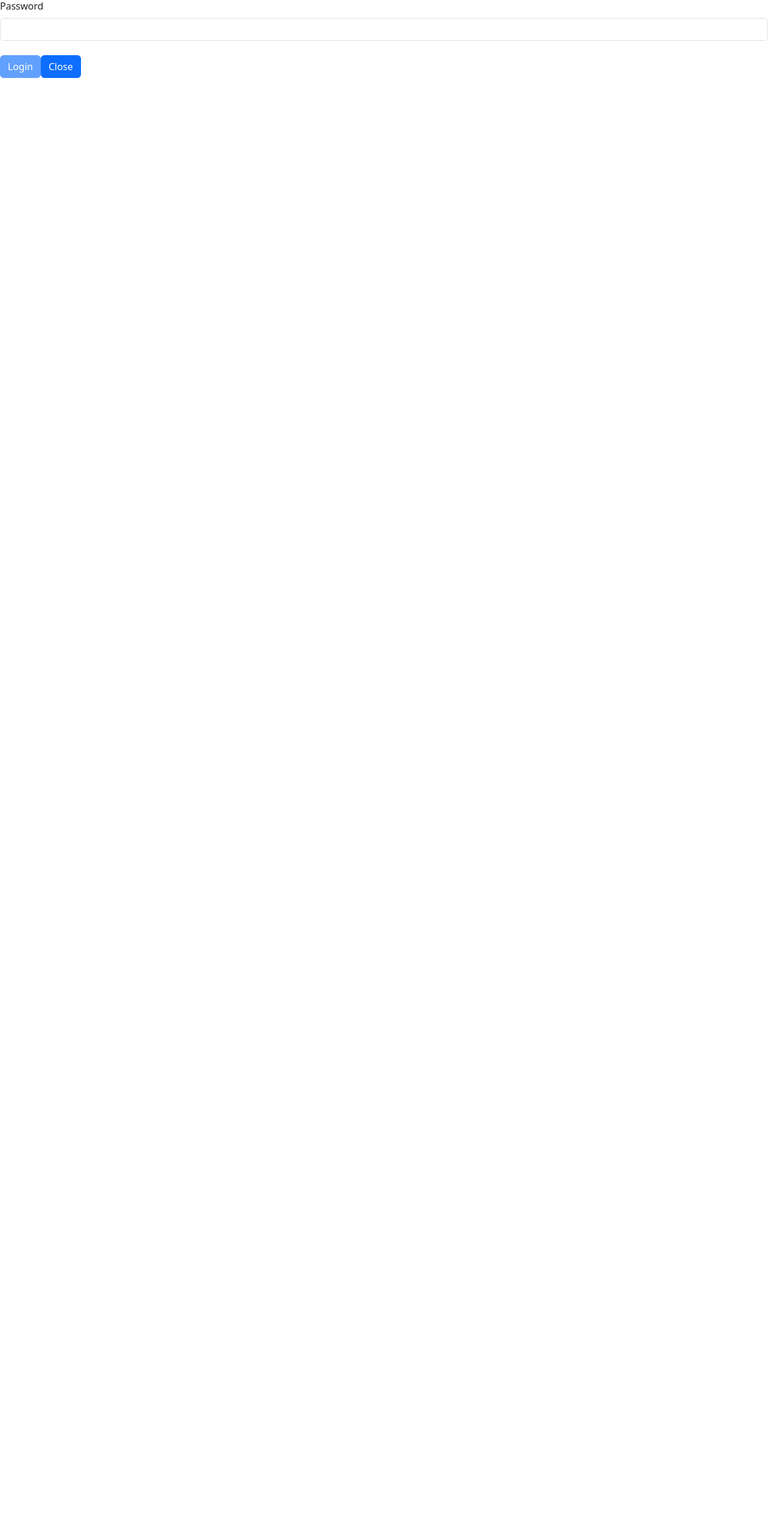
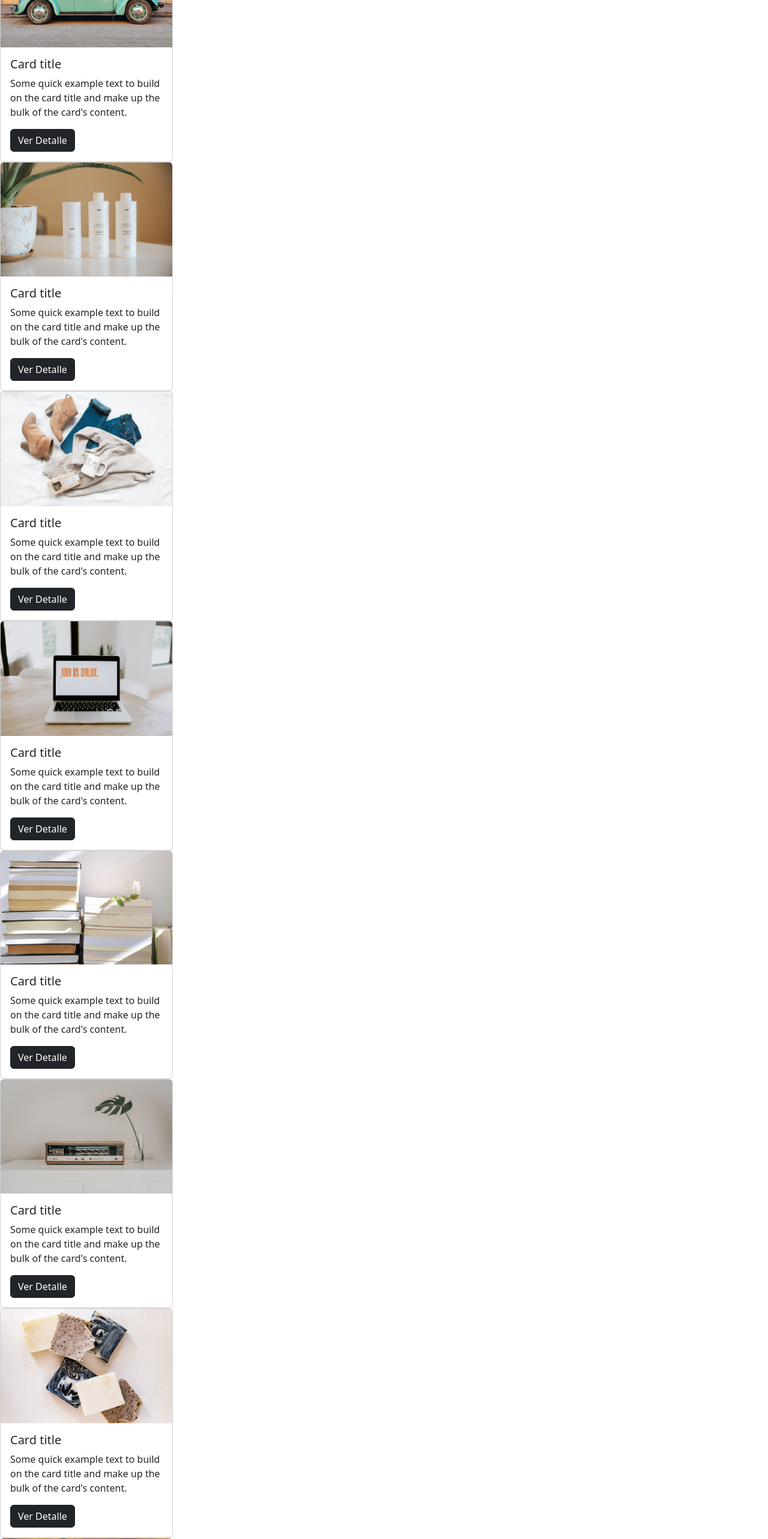
Before and after one commit to MontoyaPablo/ProyectoSegundoA-o, an Angular app in the folder frontend/retrueque/: page /login in a window 1280 px wide. Shown: the part 234-2800 px from the top of the page at 60% size. Before the commit the page ends 800 px from the top, so only its background shows below. Built offline with nearby package versions, Linux system fonts and the light colour scheme.

Commit message:
correcciones popUp

```diff
--- a/frontend/retrueque/src/app/app.component.html
+++ b/frontend/retrueque/src/app/app.component.html
@@ -3,7 +3,103 @@
 <app-nav>
   <app-login></app-login>
 </app-nav>
+    <!-- Seccion Productos  -->
+    <div class="seccion-productos margen-interno" id="seccion-productos">
+      <div class="seccion-catalogo">
+        <div class="seccion-catalogo-producto">
+          <div class="card" style="width: 18rem;">
+            <img src="../assets/images/auto.jpeg" class="card-img-top" alt="...">
+            <div class="card-body">
+              <h5 class="card-title">Card title</h5>
+              <p class="card-text">Some quick example text to build on the card title and make up the bulk of the card's
+                content.</p>
+              <a href="src/pages/posteo-producto.html" class="btn btn-dark">Ver Detalle</a>
+            </div>
+          </div>
+        </div>
+        <div class="seccion-catalogo-producto">
+          <div class="card" style="width: 18rem;">
+            <img src="../assets/images/shampoo.jpeg" class="card-img-top" alt="...">
+            <div class="card-body">
+              <h5 class="card-title">Card title</h5>
+              <p class="card-text">Some quick example text to build on the card title and make up the bulk of the card's
+                content.</p>
+              <a href="src/pages/posteo-producto.html" class="btn btn-dark">Ver Detalle</a>
+            </div>
+          </div>
+        </div>
+        <div class="seccion-catalogo-producto">
+          <div class="card" style="width: 18rem;">
+            <img src="../assets/images/ropa.jpeg" class="card-img-top" alt="...">
+            <div class="card-body">
+              <h5 class="card-title">Card title</h5>
+              <p class="card-text">Some quick example text to build on the card title and make up the bulk of the card's
+                content.</p>
+              <a href="src/pages/posteo-producto.html" class="btn btn-dark">Ver Detalle</a>
+            </div>
+          </div>
+        </div>
+        <div class="seccion-catalogo-producto">
+          <div class="card" style="width: 18rem;">
+            <img src="../assets/images/notebook.jpg" class="card-img-top" alt="...">
+            <div class="card-body">
+              <h5 class="card-title">Card title</h5>
+              <p class="card-text">Some quick example text to build on the card title and make up the bulk of the card's
+                content.</p>
+              <a href="src/pages/posteo-producto.html" class="btn btn-dark">Ver Detalle</a>
+            </div>
+          </div>
+        </div>
+        <div class="seccion-catalogo-producto">
+          <div class="card" style="width: 18rem;">
+            <img src="../assets/images/libros.jpg" class="card-img-top" alt="...">
+            <div class="card-body">
+              <h5 class="card-title">Card title</h5>
+              <p class="card-text">Some quick example text to build on the card title and make up the bulk of the card's
+                content.</p>
+              <a href="src/pages/posteo-producto.html" class="btn btn-dark">Ver Detalle</a>
+            </div>
+          </div>
+        </div>
+        <div class="seccion-catalogo-producto">
+          <div class="card" style="width: 18rem;">
+            <img src="../assets/images/disquera.jpg" class="card-img-top" alt="...">
+            <div class="card-body">
+              <h5 class="card-title">Card title</h5>
+              <p class="card-text">Some quick example text to build on the card title and make up the bulk of the card's
+                content.</p>
+              <a href="src/pages/posteo-producto.html" class="btn btn-dark">Ver Detalle</a>
+            </div>
+          </div>
+        </div>
+        <div class="seccion-catalogo-producto">
+          <div class="card" style="width: 18rem;">
+            <img src="../assets/images/jabones.jpg" class="card-img-top" alt="...">
+            <div class="card-body">
+              <h5 class="card-title">Card title</h5>
+              <p class="card-text">Some quick example text to build on the card title and make up the bulk of the card's
+                content.</p>
+              <a href="src/pages/posteo-producto.html" class="btn btn-dark">Ver Detalle</a>
+            </div>
+          </div>
+        </div>
+        <div class="seccion-catalogo-producto">
+          <div class="card" style="width: 18rem;">
+            <img src="../assets/images/zapatilla.jpeg" class="card-img-top" alt="...">
+            <div class="card-body">
+              <h5 class="card-title">Card title</h5>
+              <p class="card-text">Some quick example text to build on the card title and make up the bulk of the card's
+                content.</p>
+              <a href="src/pages/posteo-producto.html" class="btn btn-dark">Ver Detalle</a>
+            </div>
+          </div>
+        </div>
+      </div>
+    </div>
 
+
+
+  <script src="https://unpkg.com/aos@2.3.1/dist/aos.js"></script>
 <router-outlet></router-outlet>
 
 </body>
--- a/frontend/retrueque/src/app/components/login/login.component.ts
+++ b/frontend/retrueque/src/app/components/login/login.component.ts
@@ -7,7 +7,7 @@ import { Component } from '@angular/core';
 })
 
 export class LoginComponent {
-  mostrar: Boolean=false;
+
   mensaje_enlace: String='Ocultar';
 
   register={
@@ -15,15 +15,6 @@ export class LoginComponent {
     password:'',
   }
 
-  popUp(){
-    if ( this.mostrar){
-      this.mostrar =false;
-      this.mensaje_enlace='USUARIO';
-    }else{
-      this.mostrar=true;
-      this.mensaje_enlace='CERRAR';
-    }
-  }
 
   loginOk() {
     console.log(this.register);
--- a/frontend/retrueque/src/app/components/nav/nav.component.html
+++ b/frontend/retrueque/src/app/components/nav/nav.component.html
@@ -40,9 +40,9 @@
               </li>
               <li class="nav-item">
                 <a class="nav-link" (click)="popUp()" >
-                  <i class="fa-solid fa-gear"></i>{{mensaje_enlace}}
+                  <i class="fa-solid fa-gear"></i>{{mensaje_enlace}}</a>
                   <app-login *ngIf="mostrar"></app-login>
-                </a>
+
                 <!-- <a href="./src/pages/loginForm.html">
                             <img src="src/media/share-2.svg" class="usuario-signup" alt="user-icon" id="user" title="Registrarse">
                 </a> -->
--- a/frontend/retrueque/src/app/components/nav/nav.component.ts
+++ b/frontend/retrueque/src/app/components/nav/nav.component.ts
@@ -10,6 +10,7 @@ import AOS from 'aos';
   styleUrls: ['./nav.component.css']
 })
 export class NavComponent implements OnInit {
+
   mostrar: Boolean=false;
   mensaje_enlace: String='USUARIO';
 
```
